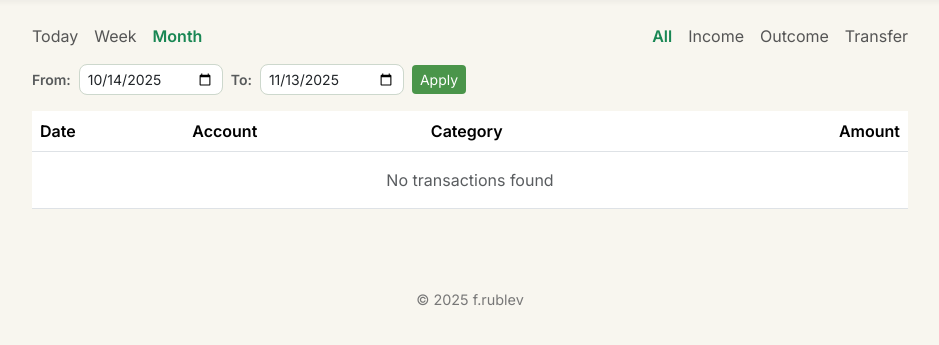
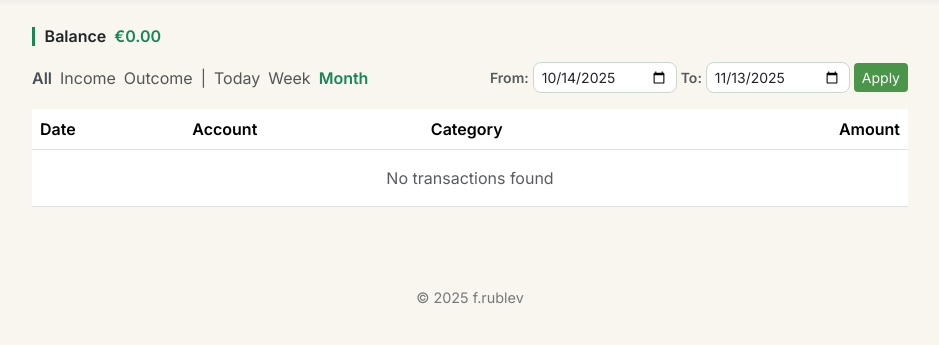
Before and after one commit to frublev/home_finance, a Django app: page /transactions/all/ in a window 1280 px wide. Shown: the part 62-407 px from the top of the page, without its empty margins (170-1109 px from the left). Run offline with Django 5.2, Linux system fonts and the light colour scheme; the visitor is signed in with stand-in values (Sample User, id 1); data that the repository does not hold is empty.

Commit message:
all_transactions corrected

```diff
--- a/finance/static/css/style.css
+++ b/finance/static/css/style.css
@@ -148,6 +148,19 @@ form .form-control:focus {
   font-weight: bold;
 }
 
+
+/* 🔹 Активный Outcome — красный */
+.type-filter-link.active[href*="type=outcome"],
+.type-filter-link.active[data-type="outcome"] {
+    color: #dc3545 !important; /* красный Bootstrap */
+}
+
+/* 🔹 Активный All — тёмно-серый */
+.type-filter-link.active[href*="type=None"],
+.type-filter-link.active[data-type="None"] {
+    color: #495057 !important;
+}
+
 .type-filter-link:hover {
   color: #198754;
 }
@@ -204,11 +217,23 @@ form .form-control:focus {
     font-size: 1rem;
     color: #212529;
     margin-bottom: 1rem;
-    border-left: 3px solid #198754; /* тонкий зелёный акцент */
     padding-left: 0.6rem;
-    display: flex;
+    display: inline-flex;
+    gap: 0.5rem;
     align-items: center;
-    gap: 0.6rem; /* отступ между названием и балансом */
+    border-left: 3px solid; /* без цвета */
+}
+
+.account-title.negative {
+    border-left-color: #dc3545 !important; /* красная палочка */
+}
+
+.account-title.positive {
+    border-left-color: #198754; /* зелёная палочка */
+}
+
+.account-balance {
+    font-weight: 600;
 }
 
 .account-balance {
--- a/finance/templates/transaction/all_transactions.html
+++ b/finance/templates/transaction/all_transactions.html
@@ -1,35 +1,44 @@
 {% extends 'base.html' %}
 {% load static %}
 
+{% load custom_filters %}
 {% block content %}
-<div class="filters mb-3 d-flex flex-column" style="gap: 0.5rem;">
-    <!-- 🔹 Ссылки фильтров -->
-  <div class="d-flex align-items-center justify-content-between flex-wrap" style="gap: 1rem;">
 
-    <!-- Фильтры по времени -->
-    <div class="d-flex" style="gap: 1rem;">
-      <a href="?filter=today" class="filter-link {% if active_filter == 'today' %}active{% endif %}">Today</a>
-      <a href="?filter=week" class="filter-link {% if active_filter == 'week' %}active{% endif %}">Week</a>
-      <a href="?filter=month" class="filter-link {% if active_filter == 'month' %}active{% endif %}">Month</a>
-    </div>
+<h4 class="account-title {% if balance_period < 0 %}negative{% else %}positive{% endif %}">
+    {% if account_name %}
+        {{ account_name }}
+    {% else %}
+        {% if active_type == 'income' %}
+            Income
+        {% elif active_type == 'outcome' %}
+            Outcome
+        {% else %}
+            Balance
+        {% endif %}
+    {% endif %}
+    <span class="account-balance {% if balance_period < 0 %}text-danger{% else %}text-success{% endif %}">
+        €{{ balance_period|intspace }}
+    </span>
+</h4>
 
-<!--    <div class="filter-separator"></div>-->
-
-    <!-- Фильтры по типу -->
-    <div class="d-flex" style="gap: 1rem;">
+<div class="filters-actions-wrapper mb-3 d-flex flex-wrap align-items-center justify-content-between" style="gap: 0.75rem;">
+    <!-- 🔹 Фильтры по типу -->
+    <div class="d-flex flex-wrap" style="gap: 0.5rem;">
         <a href="?{% for key, value in request.GET.items %}{% if key != 'type' %}{{ key }}={{ value }}&{% endif %}{% endfor %}type=None"
            class="type-filter-link {% if active_type == 'None' %}active{% endif %}">All</a>
         <a href="?{% for key, value in request.GET.items %}{% if key != 'type' %}{{ key }}={{ value }}&{% endif %}{% endfor %}type=income"
            class="type-filter-link {% if active_type == 'income' %}active{% endif %}">Income</a>
         <a href="?{% for key, value in request.GET.items %}{% if key != 'type' %}{{ key }}={{ value }}&{% endif %}{% endfor %}type=outcome"
            class="type-filter-link {% if active_type == 'outcome' %}active{% endif %}">Outcome</a>
-      <a href="?{% for key, value in request.GET.items %}{% if key != 'type' %}{{ key }}={{ value }}&{% endif %}{% endfor %}type=transfer"
-        class="type-filter-link {% if active_type == 'transfer' %}active{% endif %}">Transfer</a>
-    </div>
+        <span class="text-muted">|</span>
+        <!-- 🔹 Фильтры по времени -->
+        <a href="?filter=today" class="filter-link {% if active_filter == 'today' %}active{% endif %}">Today</a>
+        <a href="?filter=week" class="filter-link {% if active_filter == 'week' %}active{% endif %}">Week</a>
+        <a href="?filter=month" class="filter-link {% if active_filter == 'month' %}active{% endif %}">Month</a>
     </div>
 
     <!-- 🔹 Форма периода -->
-    <form method="get" action="" class="d-flex align-items-center" style="gap: 0.5rem; margin-top: 0.5rem;">
+    <form method="get" action="" class="d-flex flex-wrap align-items-center" style="gap: 0.25rem;">
         <input type="hidden" name="filter" value="">
         <label for="from_date" class="form-label fw-semibold mb-0 small text-muted">From:</label>
         <input type="date" id="from_date" name="from_date" value="{{ from_date }}" class="form-control form-control-sm" style="width: auto;">
@@ -38,7 +47,6 @@
         <input type="hidden" name="type" value="{{ active_type }}">
         <input type="hidden" name="account" value="{{ account }}">
         <button type="submit" class="btn btn-sm btn-success">Apply</button>
-
     </form>
 </div>
 
@@ -55,11 +63,18 @@
     <tbody>
     {% for tx in transactions %}
         <tr onclick="window.location='{% if tx.category.type in 'Income,Outcome' %}{% url 'edit_transaction' tx.id %}{% else %}{% url 'edit_transfer' tx.transfer_id %}{% endif %}'">
-            <td>{{ tx.transaction_time|date:"Y-m-d H:i" }}</td>
+            <td style="white-space: nowrap;">
+                {% if tx.transaction_time.date == today %}
+                    {{ tx.transaction_time|date:"H:i" }}
+                {% else %}
+                    {{ tx.transaction_time|date:"d M" }}
+                {% endif %}
+            </td>
             <td>{{ tx.account.name }}</td>
             <td>{{ tx.category.name }}</td>
-            <td class="text-end {% if tx.category.type == 'Income' or tx.category.type == 'Transfer_to' %}text-success{% else %}text-danger{% endif %}">
-                {% if tx.category.type == 'Income' or tx.category.type == 'Transfer_to' %}+{% else %}-{% endif %} {{ tx.amount }}
+            <td class="text-end {% if tx.category.type == 'Income' or tx.category.type == 'Transfer_to' %}text-success{% else %}text-danger{% endif %}"
+                style="white-space: nowrap;">
+                {% if tx.category.type == 'Income' or tx.category.type == 'Transfer_to' %}+{% else %}-{% endif %}{{ tx.amount }}
             </td>
         </tr>
     {% empty %}
--- a/finance/views.py
+++ b/finance/views.py
@@ -202,6 +202,42 @@ def all_transactions(request):
     else:
         transaction_type = 'None'
 
+    # 🔹 Расчёт итогов за период
+    # (переводы учитываются только если указан счёт)
+    if account:
+        income_total = Transaction.objects.filter(
+            transaction_time__date__gte=from_date,
+            transaction_time__date__lte=to_date,
+            account=account,
+            category__type__in=['Income', 'Transfer_to']
+        ).aggregate(total=Sum('amount'))['total'] or 0
+
+        outcome_total = Transaction.objects.filter(
+            transaction_time__date__gte=from_date,
+            transaction_time__date__lte=to_date,
+            account=account,
+            category__type__in=['Outcome', 'Transfer_from']
+        ).aggregate(total=Sum('amount'))['total'] or 0
+    else:
+        income_total = Transaction.objects.filter(
+            transaction_time__date__gte=from_date,
+            transaction_time__date__lte=to_date,
+            category__type='Income'
+        ).aggregate(total=Sum('amount'))['total'] or 0
+
+        outcome_total = Transaction.objects.filter(
+            transaction_time__date__gte=from_date,
+            transaction_time__date__lte=to_date,
+            category__type='Outcome'
+        ).aggregate(total=Sum('amount'))['total'] or 0
+
+    balance_period = income_total - outcome_total
+
+    if transaction_type == 'income':
+        balance_period = income_total
+    if transaction_type == 'outcome':
+        balance_period = -outcome_total
+
     paginator = Paginator(transactions, 10)
     page_number = request.GET.get('page')
     page_obj = paginator.get_page(page_number)
@@ -217,6 +253,9 @@ def all_transactions(request):
         'active_filter': filter_by,
         'active_type': transaction_type,
         'account': int(account) if account else None,
+        'income_total': income_total,
+        'outcome_total': outcome_total,
+        'balance_period': balance_period,
     }
 
     return render(request, template_name, context)
```
Also changed, not shown: finance/templates/transaction/account_transactions.html (+7 -3 lines). Lines whose indentation alone changed are shown as unchanged.
